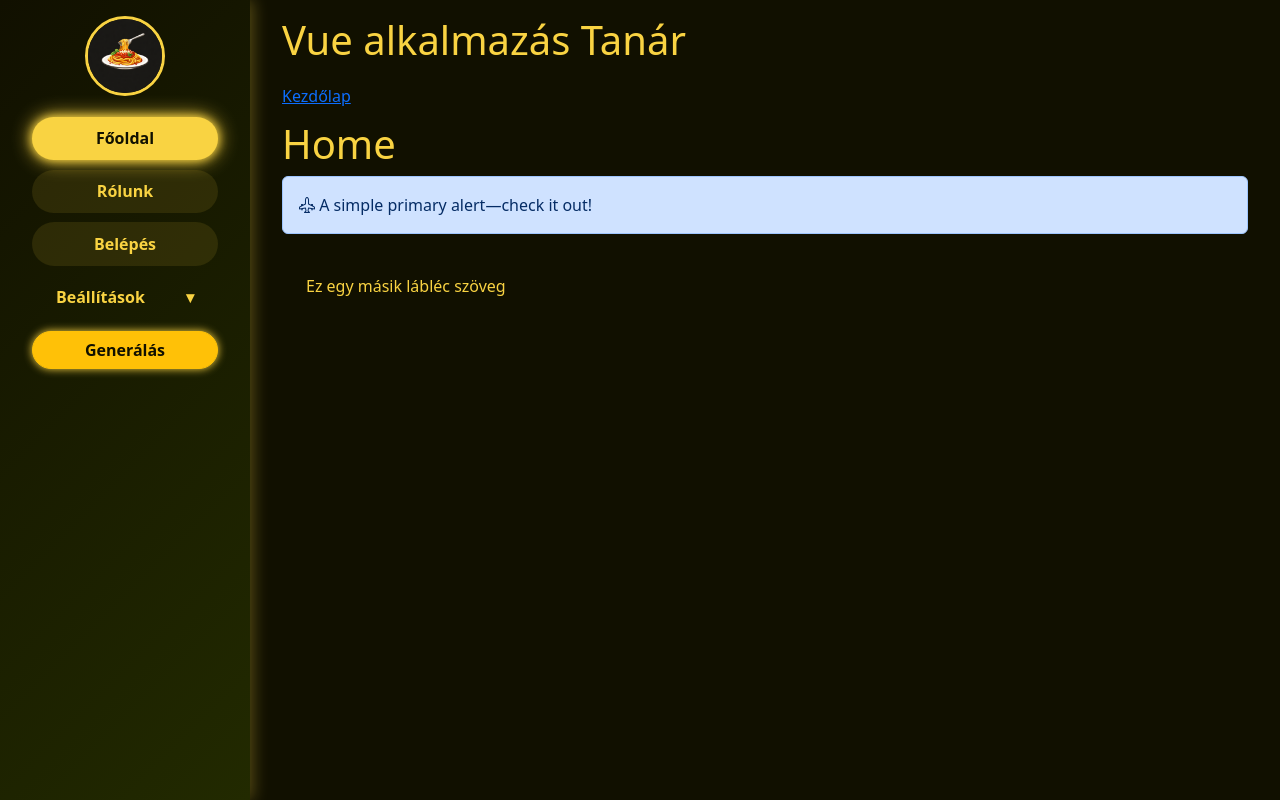
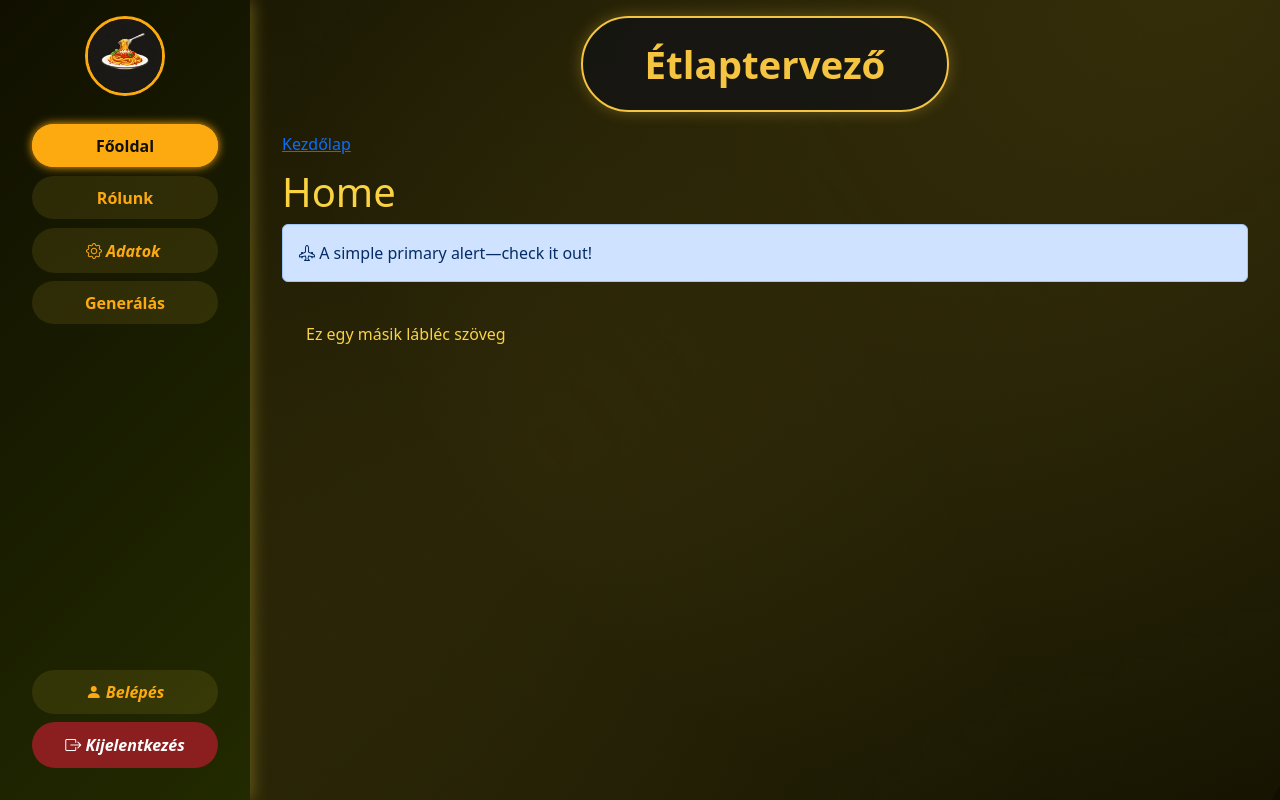
Before and after one commit to ngyptrk/etlaptervezo, a Vue app in the folder client/: page / in a window 1280 px wide. Built offline with nearby package versions, Linux system fonts and the light colour scheme.

Commit message:
About hozzadva

```diff
--- a/client/src/App.vue
+++ b/client/src/App.vue
@@ -42,9 +42,46 @@ export default {
 .app-container {
   display: flex;
   min-height: 100vh;
+  position: relative;
+  overflow: hidden;
+
   background: #111000;
   color: #f9d342;
 }
+
+/* Animált háttér réteg */
+.app-container::before {
+  content: "";
+  position: absolute;
+  inset: -50%;
+
+  background: radial-gradient(circle at 20% 30%, rgba(249, 211, 66, 0.15), transparent 40%),
+              radial-gradient(circle at 80% 70%, rgba(249, 211, 66, 0.1), transparent 50%),
+              radial-gradient(circle at 50% 50%, rgba(249, 211, 66, 0.08), transparent 60%);
+
+  animation: backgroundMove 15s linear infinite;
+  z-index: 0;
+}
+
+/* Tartalom mindig a háttér fölött */
+.app-container > * {
+  position: relative;
+  z-index: 1;
+}
+
+/* Mozgás */
+@keyframes backgroundMove {
+  0% {
+    transform: rotate(0deg) translate(0, 0);
+  }
+  50% {
+    transform: rotate(180deg) translate(5%, 5%);
+  }
+  100% {
+    transform: rotate(360deg) translate(0, 0);
+  }
+}
+
 
 /* Bal oldali menü */
 .sidebar {
--- a/client/src/components/Layout/Header.vue
+++ b/client/src/components/Layout/Header.vue
@@ -1,6 +1,6 @@
 <template>
-    <div>
-        <h1>Vue alkalmazás Tanár</h1>
+    <div class="d-flex justify-content-center">
+        <h1 class="pill-dark">Étlaptervező</h1>
     </div>
 </template>
 
@@ -11,5 +11,23 @@ export default {
 </script>
 
 <style>
+.pill-dark {
+  display: inline-block;
+  padding: 0.6em 1.6em;
+
+  font-size: clamp(1.4rem, 3vw, 2.5rem);
+  font-weight: 700;
+
+  color: #f5c542;
+  background: rgba(20, 20, 20, 0.85);
+
+  border-radius: 999px;
+  border: 2px solid #f5c542;
+
+  box-shadow: 0 0 15px rgba(245, 197, 66, 0.3);
+  transition: 0.3s ease;
+}
+
+
 
 </style>
--- a/client/src/components/Layout/Menu.vue
+++ b/client/src/components/Layout/Menu.vue
@@ -1,33 +1,56 @@
 <template>
   <div class="menu-container">
+    <link rel="stylesheet" href="https://cdn.jsdelivr.net/npm/bootstrap-icons@1.13.1/font/bootstrap-icons.min.css">
     <!-- Logó -->
     <RouterLink to="/" class="logo-link d-flex justify-content-center mb-2">
-      <img src="../../pictures/logo.png" alt="Logó"/>
+      <img src="../../pictures/logo.png" alt="Logó" />
     </RouterLink>
     <!-- Menü -->
-    <nav class="nav flex-column m-3">
-      <RouterLink to="/" class="nav-link d-flex justify-content-center sidebar-link">Főoldal</RouterLink>
-      <RouterLink to="/rolunk" class="nav-link d-flex justify-content-center sidebar-link">Rólunk</RouterLink>
-      <RouterLink to="/login" class="nav-link d-flex justify-content-center sidebar-link">Belépés</RouterLink>
+    <nav class="nav flex-column sidebar-nav m-3">
+      <RouterLink
+        to="/"
+        class="nav-link d-flex justify-content-center sidebar-link mt-1"
+        ><strong>Főoldal</strong></RouterLink
+      >
+      <RouterLink
+        to="/about"
+        class="nav-link d-flex justify-content-center sidebar-link mt-1"
+        ><strong>Rólunk</strong></RouterLink
+      >
 
       <!-- Beállítások dropdown -->
       <div>
         <button
-          class="btn btn-toggle sidebar-link w-100 text-start d-flex justify-content-between"
+          class="btn sidebar-link w-100 text-start d-flex justify-content-center mt-1"
           @click="toggleSettings"
         >
-          Beállítások
-          <span :class="{ rotate: settingsOpen }">▾</span>
+          <i class="bi bi-gear"><strong> Adatok</strong></i>
+          <span :class="{ rotate: settingsOpen}" class="ps-1"></span>
         </button>
 
-        <div class="collapse" :class="{ show: settingsOpen }">
+        <div class="collapse ps-1" :class="{ show: settingsOpen }">
           <nav class="btn-toggle-nav list-unstyled ps-3">
-            <RouterLink v-for="i in 5" :key="i" :to="`/settings/template/${i}`" class="nav-link sidebar-sub-link">
+            <RouterLink
+              v-for="i in 5"
+              :key="i"
+              :to="`/settings/template/${i}`"
+              class="nav-link sidebar-sub-link sidebar-link mt-2"
+            >
               Template {{ i }}
             </RouterLink>
           </nav>
         </div>
-        <button class="btn btn-warning w-100 mt-2" @click="onGenerate">Generálás</button>
+        <button class="nav-link d-flex justify-content-center sidebar-link w-100 mt-2" @click="onGenerate">
+          Generálás
+        </button>
+      </div>
+      <div class="mt-auto">
+        <RouterLink
+          to="/login"
+          class="nav-link d-flex justify-content-center sidebar-link mb-2"
+          ><i class="bi bi-person-fill"><strong> Belépés</strong></i></RouterLink
+        >
+        <RouterLink to="/login" class="logout-btn"><i class="bi bi-box-arrow-right"><strong> Kijelentkezés</strong></i> </RouterLink>
       </div>
     </nav>
   </div>
@@ -56,23 +79,31 @@ export default {
 .menu-container {
   width: 250px;
   height: 100vh;
+
+  display: flex;
+  flex-direction: column;
+
   background: linear-gradient(135deg, #111000, #222a00);
   padding: 1rem;
   box-shadow: 3px 0 15px rgba(249, 211, 66, 0.3);
-  overflow-y: auto;
+}
+
+.sidebar-nav {
+  flex: 1;
+  display: flex;
 }
 
 .logo-link img {
   width: 80px;
   height: 80px;
   border-radius: 50%;
-  border: 3px solid #f9d342;
+  border: 3px solid #fdaa10;
   object-fit: cover;
   cursor: pointer;
   transition: box-shadow 0.3s;
 }
 .logo-link img:hover {
-  box-shadow: 0 0 15px #f9d342;
+  box-shadow: 0 0 15px #fdaa10;
 }
 
 .sidebar-link {
@@ -83,27 +114,27 @@ export default {
   font-weight: 600;
   transition: 0.3s;
   cursor: pointer;
-  color: #f9d342;
+  color: #fdaa10;
   display: flex;
   justify-content: space-between;
 }
 .sidebar-link:hover,
 .sidebar-link.router-link-active {
-  background: #f9d342;
+  background: #fdaa10;
   color: #111000;
-  box-shadow: 0 0 10px #f9d342, 0 0 20px #f9d342;
+  box-shadow: 0 0 0.1px #fdaa10, 0 0 10px #fdaa10;
 }
 
 .sidebar-sub-link {
   padding: 0.4rem 1.5rem;
   margin: 0.15rem 0;
   border-radius: 20px;
-  color: #f9d342;
+  color: #fdaa10;
   text-decoration: none;
 }
 .sidebar-sub-link:hover,
 .sidebar-sub-link.router-link-active {
-  background: #f9d342;
+  background: #fdaa10;
   color: #111000;
 }
 
@@ -119,7 +150,7 @@ export default {
   justify-content: space-between;
 }
 .btn-toggle:hover {
-  background: #f9d342;
+  background: #fdaa10;
   color: #111000;
 }
 
@@ -147,4 +178,33 @@ export default {
     height: auto;
   }
 }
+
+.logout-btn {
+  display: flex;
+  justify-content: center;
+  align-items: center;
+
+  padding: 0.7rem 1.5rem;
+  border-radius: 30px;
+
+  font-weight: 600;
+  text-decoration: none;
+
+  background: #8b1e1e; /* mély bordó piros */
+  color: #ffffff;
+
+  transition: all 0.25s ease;
+}
+
+/* Hover */
+.logout-btn:hover {
+  background: #a82424; /* enyhén világosabb */
+  transform: translateY(-2px);
+}
+
+/* Active (kattintáskor) */
+.logout-btn:active {
+  transform: translateY(0);
+  background: #741919;
+}
 </style>
```
